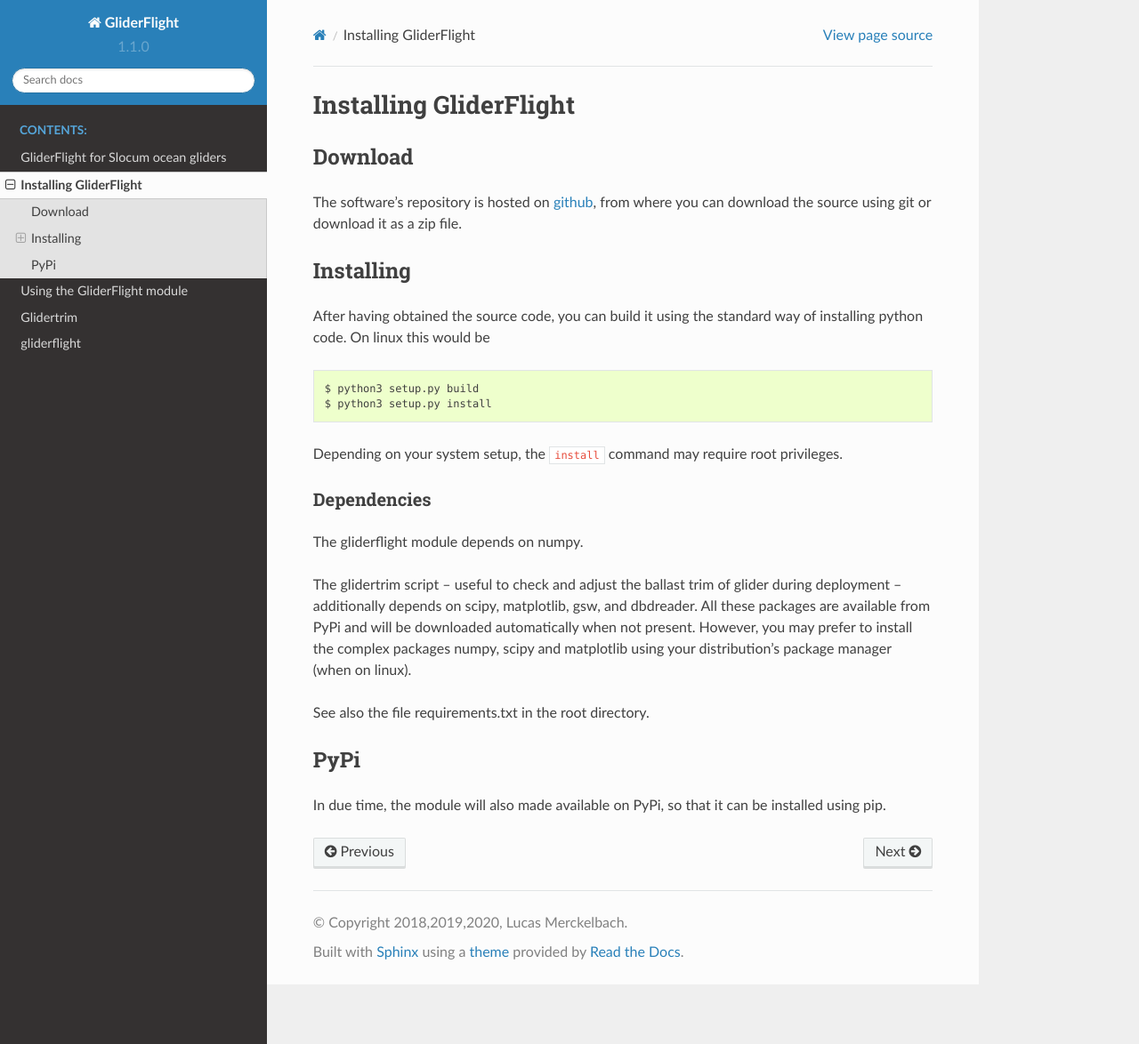
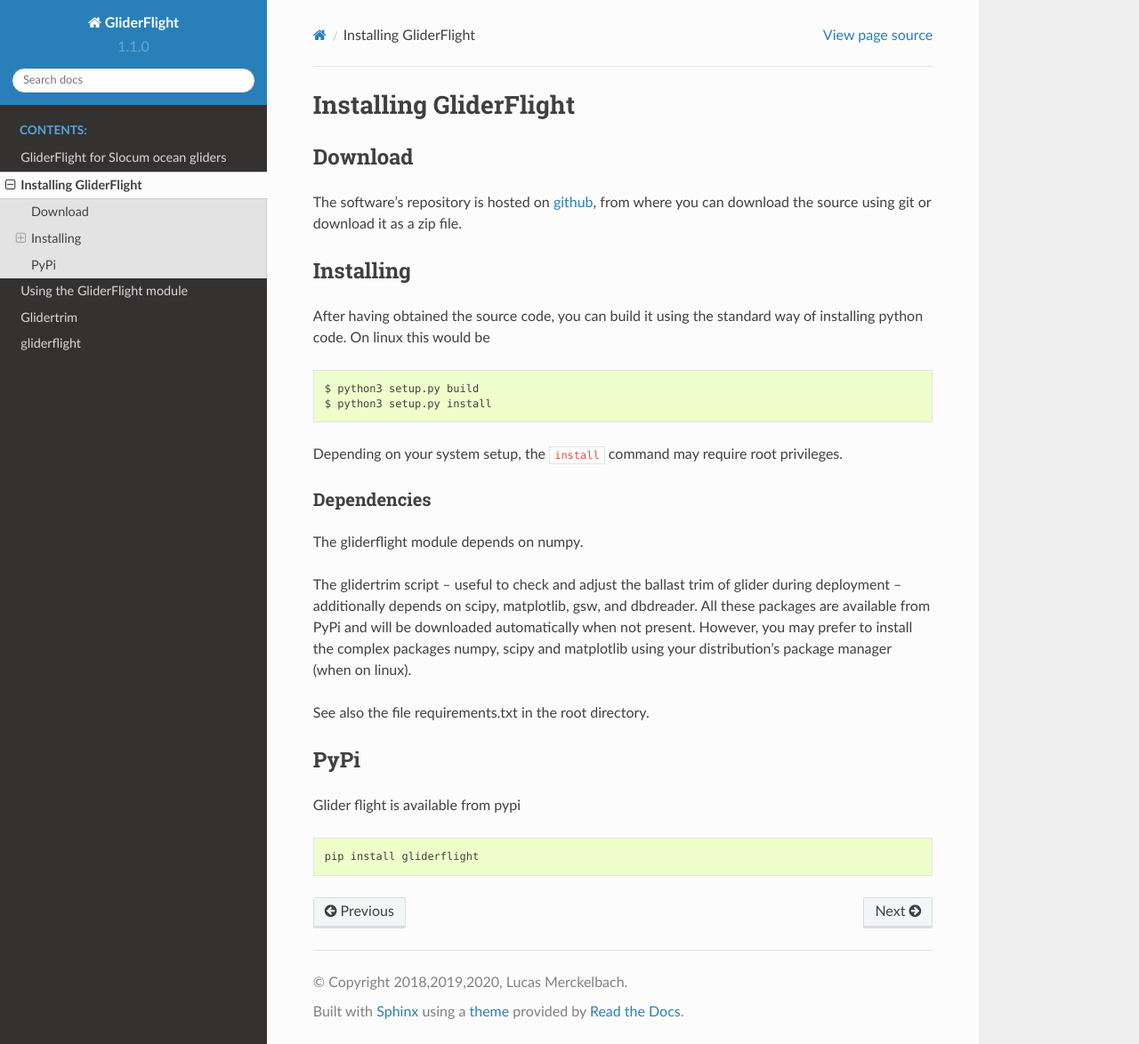
Before and after one commit to smerckel/gliderflight, a Sphinx documentation site: the page built from doc/source/installation.rst, in a window 1280 px wide and 1174 px high. Shown: the whole window at 89% size. Built offline with Sphinx 7.4.7 and the Read the Docs theme 2.0.0, drawn with Linux system fonts in a browser that asks for light colours.

Commit message:
Update installation.rst to include installation via pypi

```diff
--- a/doc/source/installation.rst
+++ b/doc/source/installation.rst
@@ -34,5 +34,6 @@
 
 PyPi
 ----
-In due time, the module will also made available on PyPi, so that it
-can be installed using pip.
+Glider flight is available from pypi ::
+
+  pip install gliderflight
```
